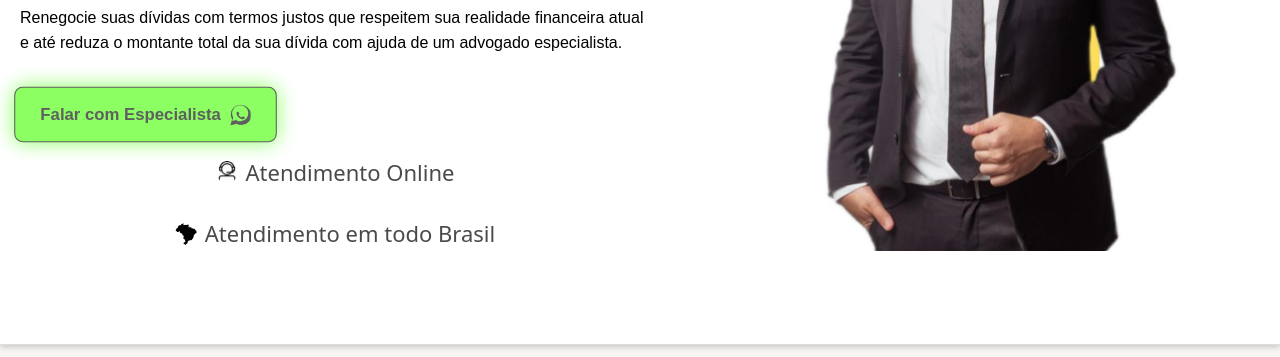
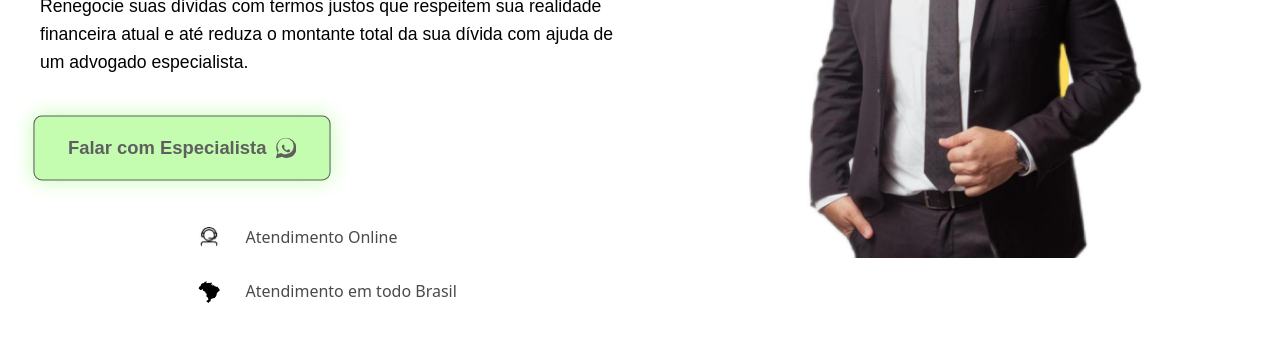
Before and after one commit to jvalmeidadev/wanderley-leite, a plain HTML site: page index.html in a window 1280 px wide. Shown: the part 413-770 px from the top of the page. Drawn offline with nearby package versions, Linux system fonts and the light colour scheme.

Commit message:
corrigindo header

```diff
--- a/index.html
+++ b/index.html
@@ -94,13 +94,13 @@
 <section class="superendividamento">
   <div class="grid-imagens">
     <div class="img-grande">
-      <img src="./images/img1-convertida.webp" alt="Imagem 1">
+      <img src="./images/martelo-e-dinheiro-2.jpg" alt="Imagem 1">
     </div>
     <div class="img-pequena">
-      <img src="./images/img2-convertida.webp" alt="Imagem 2">
+      <img src="./images/contas-dividas.jpg" alt="Imagem 2">
     </div>
     <div class="img-pequena">
-      <img src="./images/img3-convertida.webp" alt="Imagem 3">
+      <img src="./images/divida.webp" alt="Imagem 3">
     </div>
   </div>
 
@@ -110,8 +110,7 @@
       para quem está nesta situação. Ela foi criada especificamente para ajudar consumidores como você a renegociar e gerenciar suas dívidas de forma justa e viável.</p>
     <p>Esta lei permite que você, junto com a assistência de um advogado, apresente um plano de pagamento aos seus credores. Aqui é onde a assessoria jurídica se torna indispensável.
       Um advogado especializado não apenas entende profundamente a lei, mas também sabe como aplicá-la da melhor forma para a sua situação específica.</p>
-    <p>Com a nossa assistência, você não apenas terá uma estratégia personalizada para lidar com suas dívidas, mas também a paz de espírito de saber que está tomando as melhores decisões para o seu futuro financeiro.
-      Entre em contato conosco hoje e inicie sua jornada rumo à recuperação financeira com o suporte de quem entende do assunto.</p>
+    <p>Com assistência, você terá uma estratégia personalizada para lidar com suas dívidas e tranquilidade para tomada de decisão futura.</p>
 
     <a href="https://wa.me/+557491371444" target="_blank" class="btn-whatsapp">
       Falar com Especialista
@@ -188,9 +187,6 @@
   </div>
 </section>
 
-
-
-
   <!-- Rodapé -->
   <footer class="footer">
     <div class="container">
@@ -198,9 +194,9 @@
         <!-- Contatos -->
         <div class="col-md-6 footer-contacts">
           <h4 class="mb-3">Fale Conosco</h4>
-          <p><i class="bi bi-telephone-fill me-2"></i>(74) 99919-9000</p>
-          <p><i class="bi bi-whatsapp me-2"></i>(74) 99919-9000</p>
-          <p><i class="bi bi-geo-alt-fill me-2"></i>Rua Manoel Vitorino, n° 80, Centro, Senhor do Bonfim - BA</p>
+          <p><i class="bi bi-telephone-fill me-2"></i>(74) 991371444</p>
+          <p><i class="bi bi-whatsapp me-2"></i>(74) 991371444</p>
+          <p><i class="bi bi-geo-alt-fill me-2"></i>Travessa Fernando Jatobá, n. 283, Bom Jardim, Senhor do Bonfim-BA. </p>
           <p><i class="bi bi-clock me-2"></i>Seg a Sex das 8h às 19h</p>
         </div>
 
@@ -222,12 +218,7 @@
     </div>
   </footer>
 
-
 </html>
-
-
-
-
 
 </body>
 </html>
--- a/style.css
+++ b/style.css
@@ -22,18 +22,24 @@ body {
 /* Header em duas colunas */
 header {
   display: flex;
-  padding: 5rem 0;
-  padding-left: 20px;
+  padding: 3rem 1rem;
   color: #000;
   background-color: #fff;
   border-bottom: 1px solid #ddd;
   box-shadow: 0 2px 6px rgba(0,0,0,0.2);
+  min-height: 100vh;
+  align-items: center;
 }
 
 .header-container {
   display: flex;
   align-items: center;
   gap: 2rem;
+  max-width: 1200px;
+  margin: 0 auto;
+  width: 100%;
+  flex-wrap: wrap;
+  justify-content: center;
 }
 
 /* Texto do header */
@@ -48,32 +54,37 @@ header {
 }
 
 .destaque {
-  color: #f73d2f; /* PARTE DO TEXTO PARAGRAFO */
+  color: #f73d2f;
+  font-weight: bold; /* PARTE DO TEXTO PARAGRAFO */
 }
 
 .header-text p {
   margin-bottom: 1rem;
+  font-size: 1.1rem;
 }
 
 .header-text a {
   display: inline-flex;
   align-items: center;
   justify-content: center;
-  margin-top: 1rem;
-  padding: 0.8rem 1.5rem;
-  background: #49ff07;
+  margin-top: 1.5rem;
+  padding: 1rem 2rem;
+  background: #a2fc82;
   color: #000;
   text-decoration: none;
   border-radius: 8px;
   font-weight: bold;
-    border: 1px solid #000;
-
+  border: 1px solid #000;
+  font-size: 1.1rem;
   animation: respirar 1.5s infinite;
   transition: background 0.3s;
 }
 
 .header-text a:hover {
   animation: none; /* para a animação */
+  background: #3fe006;
+  transform: translateY(-2px);
+  box-shadow: 0 5px 15px rgba(73, 255, 7, 0.4);
 }
 
 .header-text a svg {
@@ -85,12 +96,12 @@ header {
   0%, 100% {
     opacity: 1;
     transform: scale(1);
-    box-shadow: 0 0 10px #49ff07;
+    box-shadow: 0 0 10px #a2fc82;
   }
   50% {
     opacity: 0.6;
     transform: scale(1.05);
-    box-shadow: 0 0 20px #49ff07;
+    box-shadow: 0 0 20px #a2fc82;
   }
 }
 
@@ -114,15 +125,15 @@ header {
       padding: 0;
       margin: 0;
     }
+
     .lista-atendimento li{
       display: flex;
       align-items: center;
-      gap: .5rem;            /* espaço entre ícone e texto */
-      margin: .35rem 0;
+      gap: 0.8rem;            /* espaço entre ícone e texto */
+      margin: 1rem 0;
       font: 500 16px/1.2 system-ui, -apple-system, "Segoe UI", Roboto, Arial, sans-serif;
       color: #4a4a4a;
-      font-size: 22px;
-      white-space: nowrap;
+      font-size: 1.3rem;
     }
     .lista-atendimento .icon{
       width: 22px;
@@ -169,7 +180,6 @@ header {
 
   .header-text {
     max-width: 100%;
-    align-items: center;
   }
 
   .header-text .logo {
@@ -181,14 +191,30 @@ header {
 
   /* links em coluna */
   .lista-atendimento {
+    display: flex;
     flex-direction: column;
     align-items: center;
+    padding: 0;
+    margin: 2rem 0 0 0;
     width: 100%;
   }
 
   .lista-atendimento li {
-    justify-content: center;
+    display: flex;
+    flex-direction: row;
+    justify-content: flex-start;
+    align-items: center;
+    text-align: left;
+    margin: 0.5rem 0;
+    padding: 0.5rem;
     width: 100%;
+    max-width: 300px;
+    font-size: 16px;
+  }
+  .lista-atendimento .icon {
+    margin-bottom: 0;
+    margin-right: 0.8rem;
+    flex-shrink: 0;
   }
 
   /* imagem por último */
@@ -202,11 +228,6 @@ header {
     max-width: 90%;
     height: auto;
   }
-
-
-
-
-
 
 /* TERMINA O HEADER */
 
@@ -305,7 +326,6 @@ section h2 {
   display: grid;
   grid-template-columns: 1fr 1fr; /* duas colunas */
   gap: 2rem;
-  align-items: center;
   padding: 2rem;
 }
 
@@ -348,7 +368,7 @@ section h2 {
   justify-content: center;
   margin-top: 1rem;
   padding: 0.8rem 1.5rem;
-  background: #49ff07;
+  background: #a2fc82;
   color: #000;
   text-decoration: none;
   border-radius: 8px;
@@ -372,12 +392,12 @@ section h2 {
   0%, 100% {
     opacity: 1;
     transform: scale(1);
-    box-shadow: 0 0 10px #49ff07;
+    box-shadow: 0 0 10px #a2fc82;
   }
   50% {
     opacity: 0.6;
     transform: scale(1.05);
-    box-shadow: 0 0 20px #49ff07;
+    box-shadow: 0 0 20px #a2fc82;
   }
 }
 
@@ -498,7 +518,7 @@ section h2 {
   justify-content: center;
   margin-top: 1rem;
   padding: 0.8rem 1.5rem;
-  background: #49ff07;
+  background: #a2fc82;
   color: #000;
   text-decoration: none;
   border-radius: 8px;
```
Also changed, not shown: images/contas-dividas.jpg (added), images/divida.webp (added), images/img1-convertida.webp (deleted), images/img2-convertida.webp (deleted), images/img3-convertida.webp (deleted), images/martelo-e-dinheiro-2.jpg (added).
